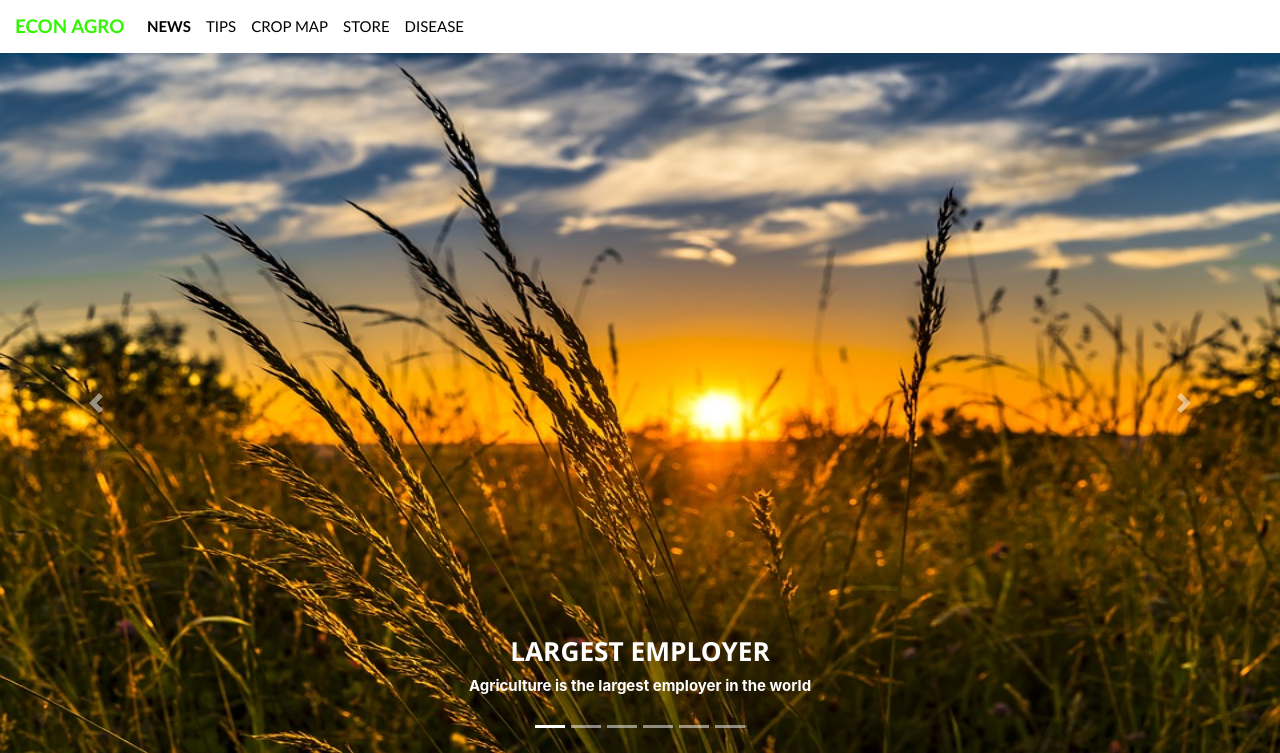
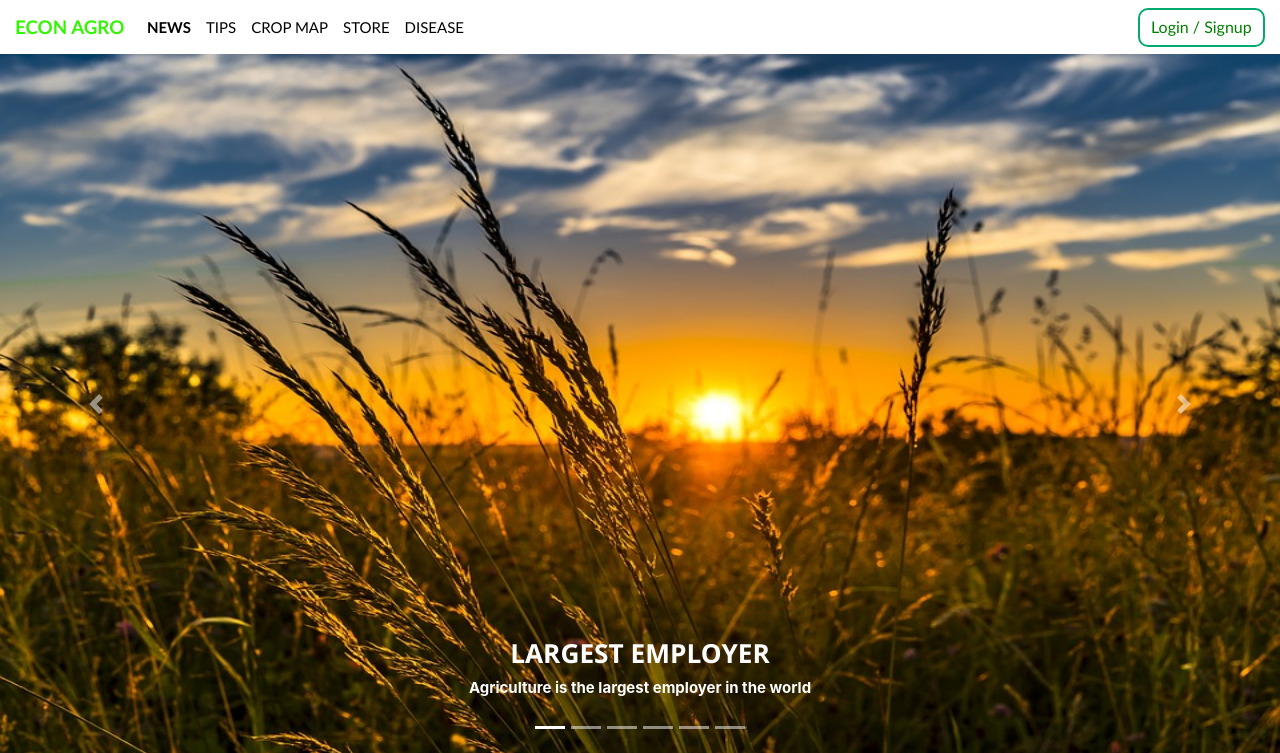
Before and after one commit to SathyaprakashraiS/Econ-Hacks, a Django app: template templates/home.html in a window 1280 px wide. Shown: the top 753 px of the page. Run offline with Django 3.2, Linux system fonts and the light colour scheme; the template is opened without the code that fills it, so the values that code supplies are empty; some libraries are stand-ins or nearby versions.

```diff
--- a/templates/home.html
+++ b/templates/home.html
@@ -51,6 +51,9 @@
         <a href="#"class="btn success">{{request.user.username}}</a>
       </div>
       {% else %}
+      <div class="form-inline my-2 my-lg-0">
+        <a href="/login/" class="btn success">Login / Signup</a>
+      </div>
       {% endif %}
     </div>
   </nav>
```
Also changed, not shown: db.sqlite3.
